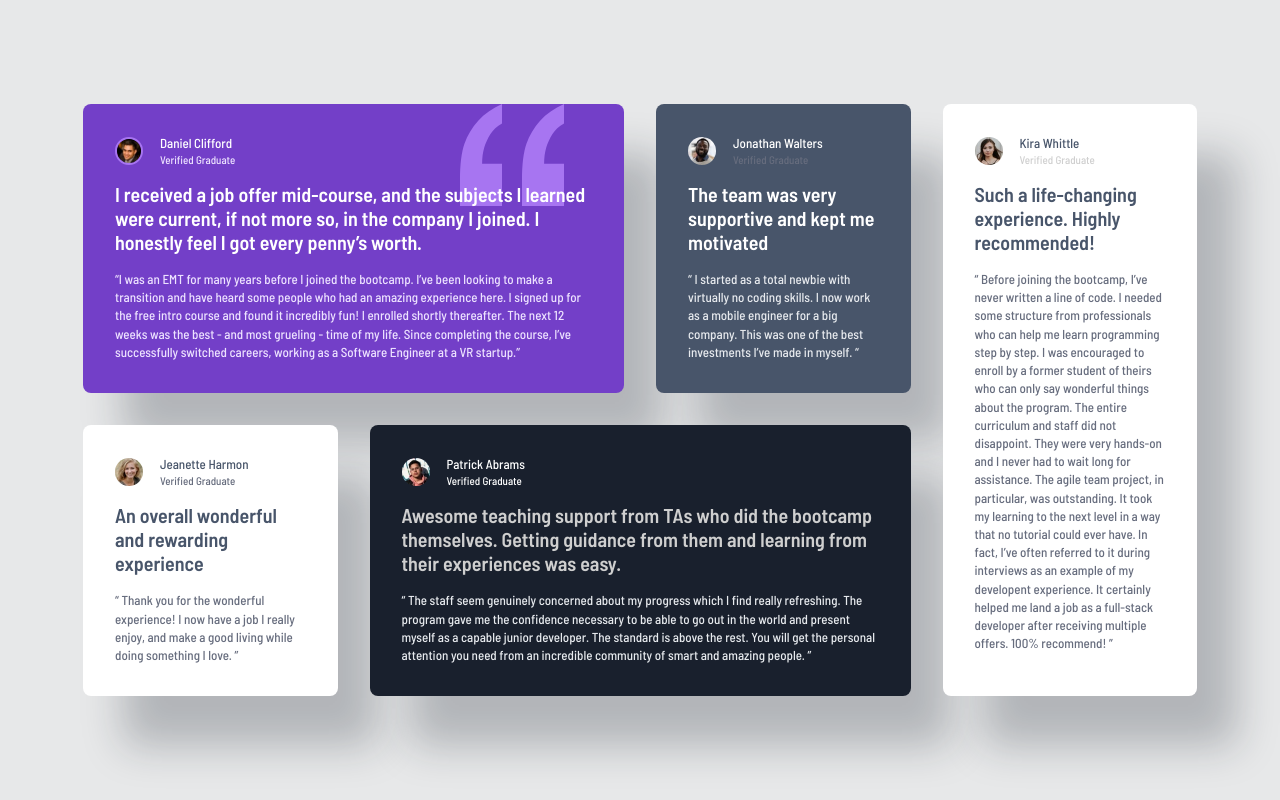
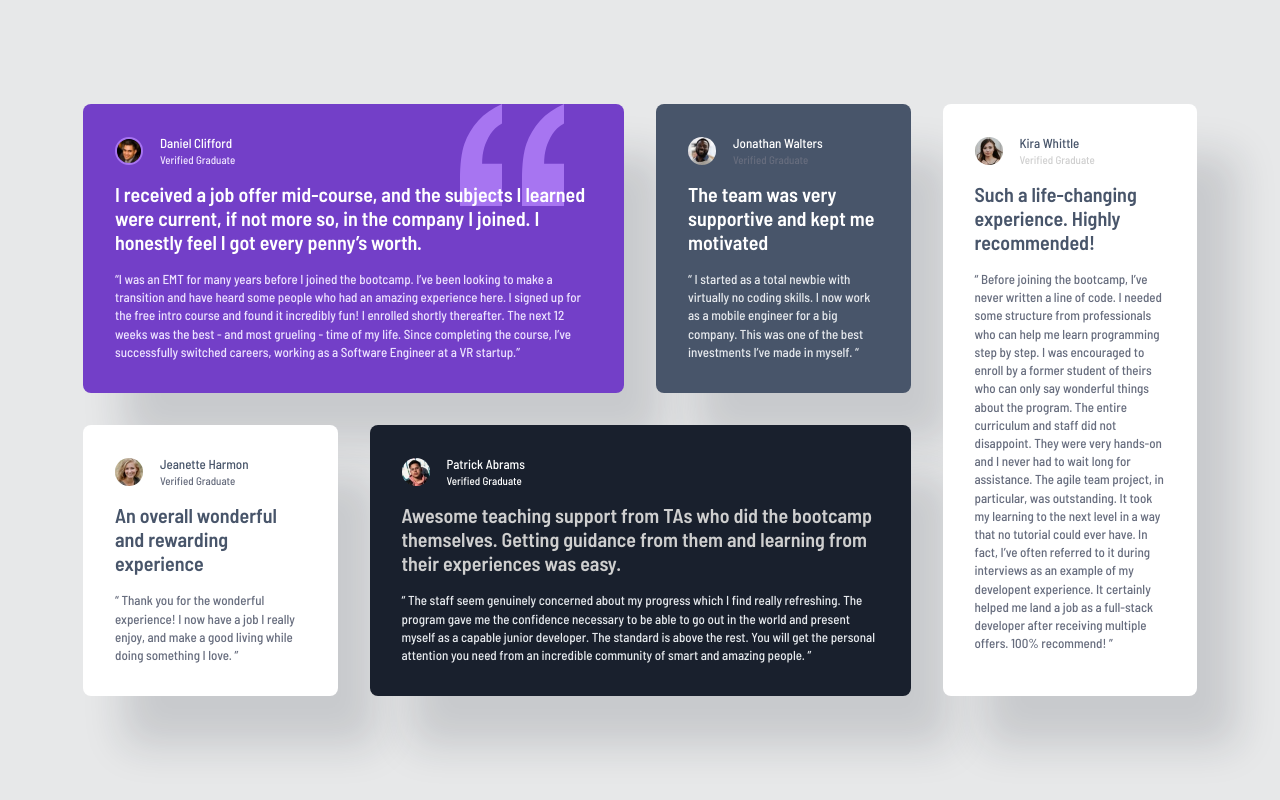
Before and after one commit to jose-wolf/testimonials-grid-section, a plain HTML site: page index.html in a window 1280 px wide. Drawn offline with Linux system fonts and the light colour scheme.

Commit message:
refactor: corrige sombra dos cards

```diff
--- a/style.css
+++ b/style.css
@@ -36,7 +36,7 @@ body {
 
 .cards > .feedback {
   height: auto;
-  box-shadow: 40px 50px 40px rgba(25, 32, 45, 0.25);
+  box-shadow: 40px 50px 40px rgba(25, 32, 45, 0.15);
   border-radius: 0.5rem;
   padding: 2rem;
 }
```
